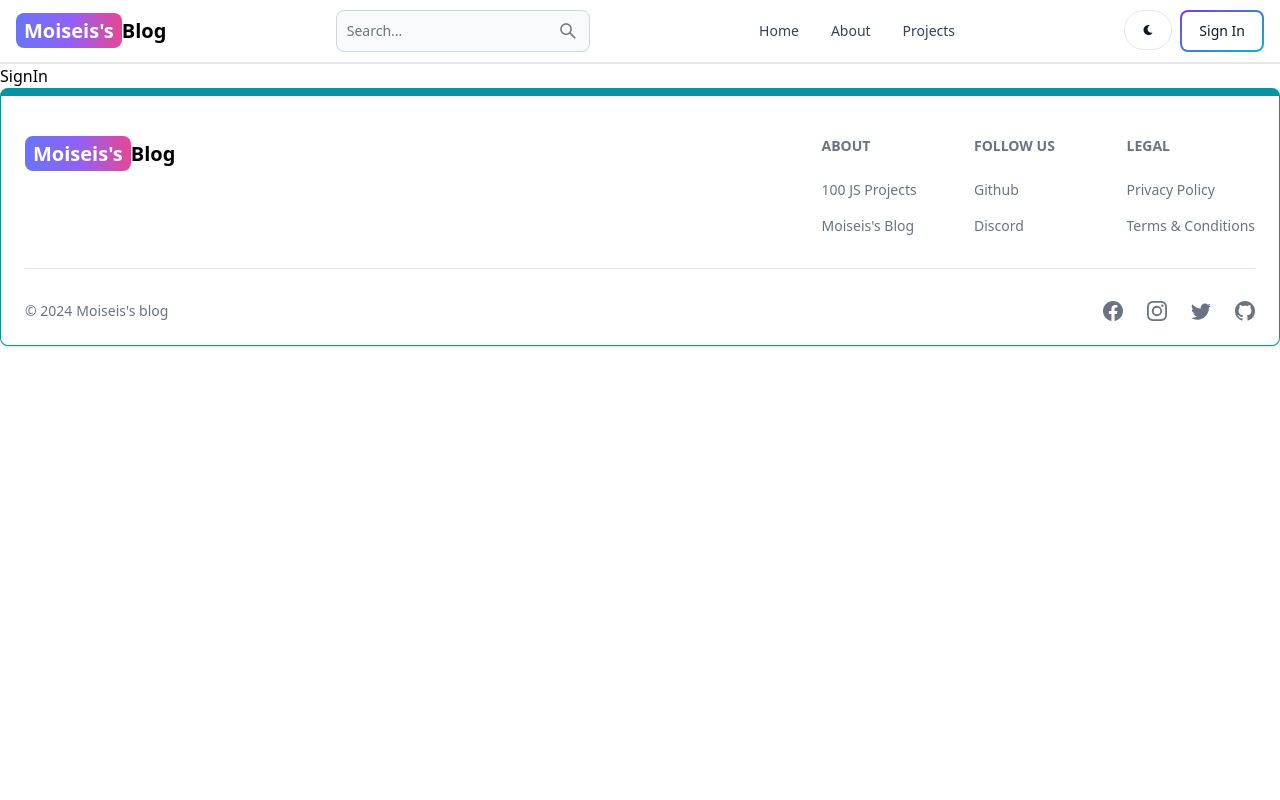
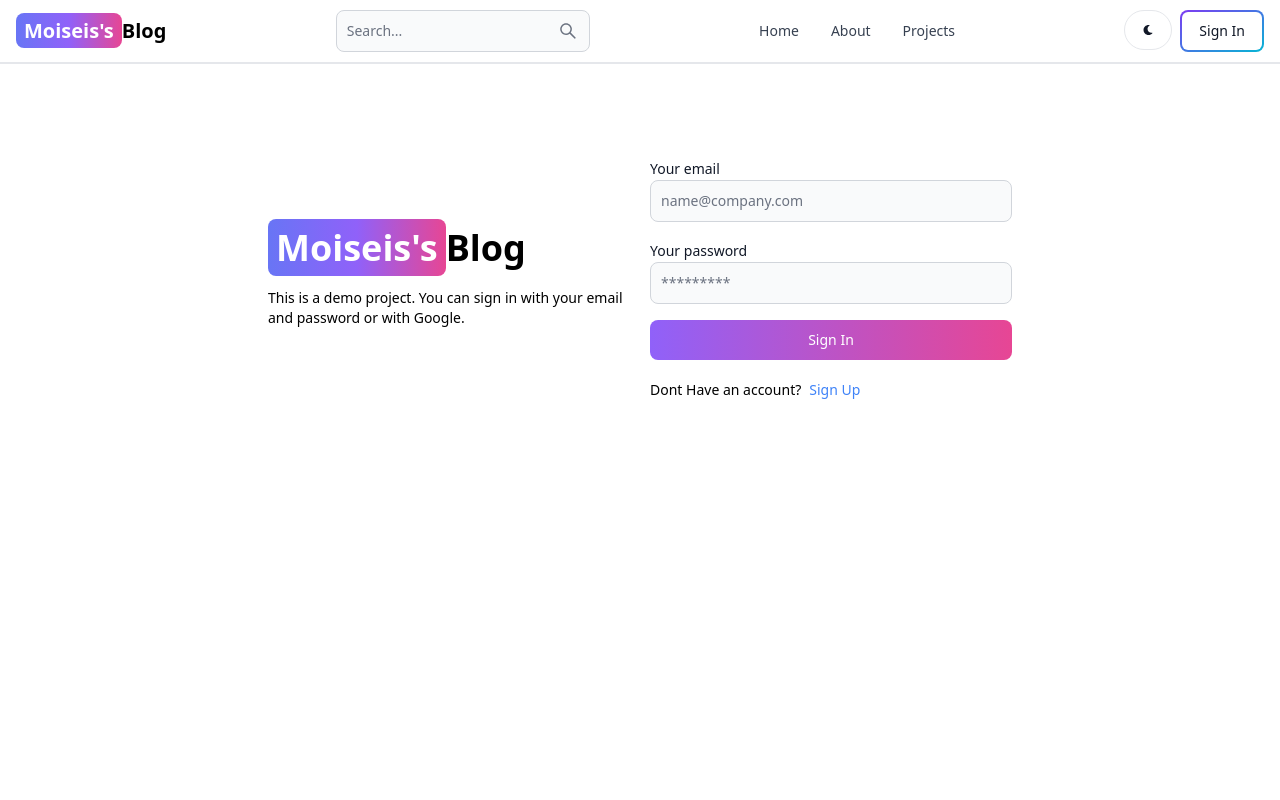
Before and after one commit to moiseiskalua/mern-blog, a React (Vite) app in the folder client/: page /sign-in in a window 1280 px wide. Shown: the top 800 px of the page. Built offline with nearby package versions, Linux system fonts and the light colour scheme.

Commit message:
complete the sign in page fucntionality

```diff
--- a/client/src/pages/SignIn.tsx
+++ b/client/src/pages/SignIn.tsx
@@ -1,7 +1,107 @@
+import { Alert, Button, Label, Spinner, TextInput } from "flowbite-react";
+import { ChangeEvent, useState } from "react";
+import { Link, useNavigate } from "react-router-dom";
+
+type formDataProps = {
+  username?: string;
+  email?: string;
+  password?: string;
+}
+
 const SignIn = () => {
+  const [formData, setFormData] = useState<formDataProps>({});
+  const [errorMessage, setErrorMessage] = useState<string | null >(null);
+  const [loading, setLoading] = useState<boolean>(false);
+  const navigate = useNavigate()
+
+  const handleChange = (e : ChangeEvent<HTMLInputElement>) => {
+    setFormData({...formData, [e.target.id]: e.target.value.trim()})
+  };
+
+  const handleSubmit = async (e : React.FormEvent<HTMLFormElement>) => {
+    e.preventDefault();
+    if (!formData.email || !formData.password){
+      return setErrorMessage("Please fill out all fields.")
+    }
+    try {
+      setLoading(true);
+      setErrorMessage(null);
+
+      const res = await fetch('/api/auth/signin', {
+        method: 'POST',
+        headers: {'Content-Type': "application/json"},
+        body: JSON.stringify(formData),
+      });
+      const data = await res.json();
+      if (data.success === false){
+        return setErrorMessage(data.message);
+      }
+
+      setLoading(false);
+
+      if(res.ok){
+        navigate('/')
+      }
+    } catch (error) {
+      setErrorMessage((error as Error).message);
+      setLoading(false);
+    }
+  };
+
   return (
-    <div>SignIn</div>
+    <div className="min-h-screen mt-20">
+      <div className="flex flex-col md:flex-row md:items-center
+      p-3 max-w-3xl mx-auto gap-5">
+        {/* left */}
+        <div className="flex-1">
+        <Link
+          to="/"
+          className="font-bold dark:text-white text-4xl">
+            <span className="px-2 py-1 bg-gradient-to-r from-indigo-500 via-purple-500 to-pink-500
+            rounded-lg text-white">Moiseis's</span>
+            Blog
+        </Link>
+        <p className="text-sm mt-5">
+          This is a demo project. You can sign in with your email and password or with Google.
+        </p>
+        </div>
+        {/* right */}
+        <div className="flex-1">
+          <form className="flex flex-col gap-4" onSubmit={handleSubmit}>
+            <div>
+              <Label value="Your email" />
+              <TextInput type="email" placeholder="name@company.com" id="email" onChange={handleChange}/>
+            </div>
+            <div>
+              <Label value="Your password" />
+              <TextInput type="password" placeholder="*********" id="password" onChange={handleChange}/>
+            </div>
+            <Button gradientDuoTone="purpleToPink" type="submit" disabled={loading}>
+              {
+                loading ? (
+                  <>
+                    <Spinner size='sm'/>
+                    <span className="pl-3">Loading...</span>
+                  </>
+                ) : 'Sign In'
+              }
+            </Button>
+          </form>
+          <div className="flex gap-2 text-sm mt-5">
+            <span>Dont Have an account?</span>
+            <Link to='sign-up' className="text-blue-500">Sign Up</Link>
+          </div>
+          {
+            errorMessage && (
+              <Alert className="mt-5" color='failure'>
+                {errorMessage}
+              </Alert>
+            )
+          }
+        </div>
+      </div>
+    </div>
   )
 }
 
-export default SignIn
+export default SignIn;
```
